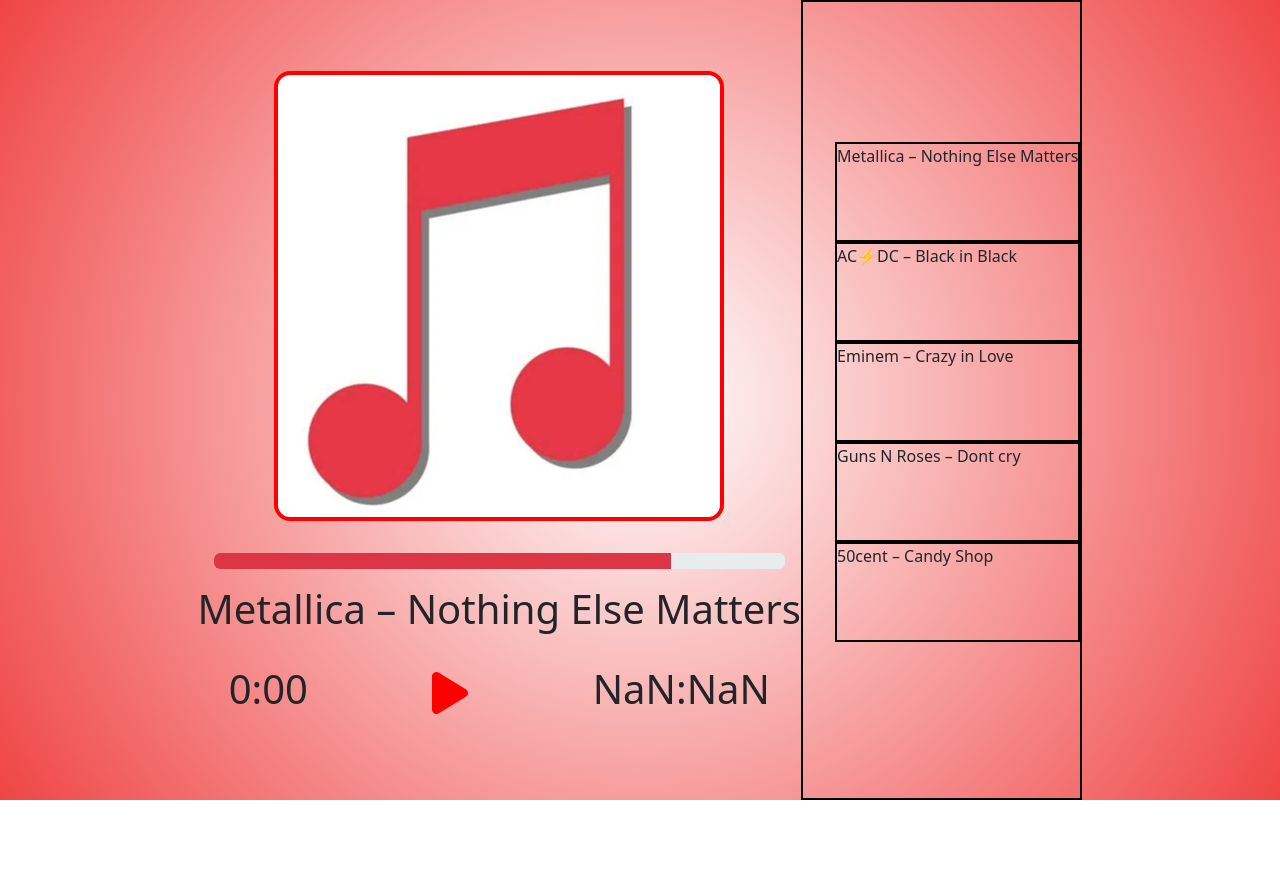
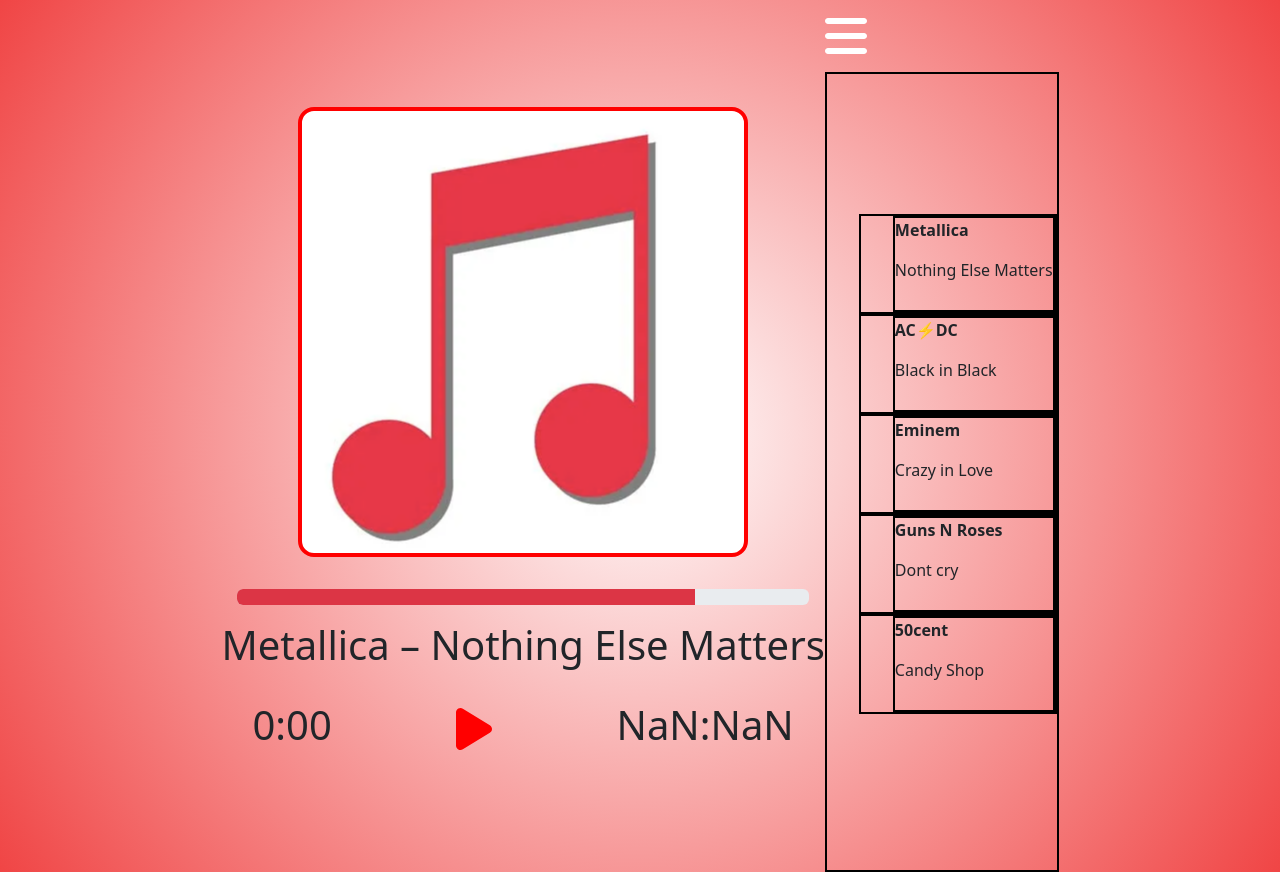
Before and after one commit to Cor4zon/MP3-Player, a React (Create React App) app: page / in a window 1280 px wide. Before the commit the page ends 800 px from the top, so only its background shows below. Built offline with nearby package versions, Linux system fonts and the light colour scheme.

Commit message:
PlayList component refactoring

```diff
--- a/src/components/Playlist/PlayList.js
+++ b/src/components/Playlist/PlayList.js
@@ -1,31 +1,60 @@
+import {useState} from "react";
 import {useSelector, useDispatch} from "react-redux";
+
 import {changeSong} from "../../features/chosenSongSlice/chosenSongSlice";
+import PlayListItem from "../PlayListItem/PlayListItem";
+import {FontAwesomeIcon} from "@fortawesome/react-fontawesome";
+import "../Icons/Icons";
 import "./PlayList.css";
 
+
 const PlayList = () => {
+    const [ hidden, setHidden] = useState(true);
     const trackList = useSelector(state => state.trackList.tracks);
+
+    let currentSongId = useSelector(state => state.chosenSong.song);
+    let currentTrack = useSelector(state => state.trackList.tracks.filter(track => track.id === currentSongId));
+
+
+
     const dispatch = useDispatch()
 
     const changeTrack = (event) => {
-        for (let track of trackList) {
-            if (track.id === +event.target.className) {
-                dispatch(changeSong(+event.target.className))
-                break;
-            }
-        }
+        const chosenSongId = +event.target.closest('div').className.split(' ')[1];
+        currentTrack[0]?.audio.pause();
+        dispatch(changeSong(chosenSongId))
     }
 
     const list = trackList.map((track, id) => {
         return (
-            <li key={id} className={track.id} onClick={changeTrack}> {track.band} – {track.title}</li>
+            <PlayListItem key={id} changeTrack={changeTrack} track={track} />
         )
     })
 
+    const togglePlaylist = () => {
+        console.log(hidden);
+        if (hidden) {
+            setHidden(false);
+        } else {
+            setHidden(true);
+        }
+    };
+
+    const checkHidden = () => {
+        return hidden ? "hidden" : "";
+    }
+
     return (
-        <div className="playlist__container">
-            <ul>
-                { list }
-            </ul>
+        <div>
+            <span style={{fontSize: 3 + 'em', color: 'white'}} onClick={togglePlaylist} className="menuBtn" >
+                <FontAwesomeIcon icon="fa-solid fa-bars" />
+            </span>
+
+            <div className={"playlist__container " + checkHidden()}>
+                <ul>
+                    { list }
+                </ul>
+            </div>
         </div>
     );
 };
```
